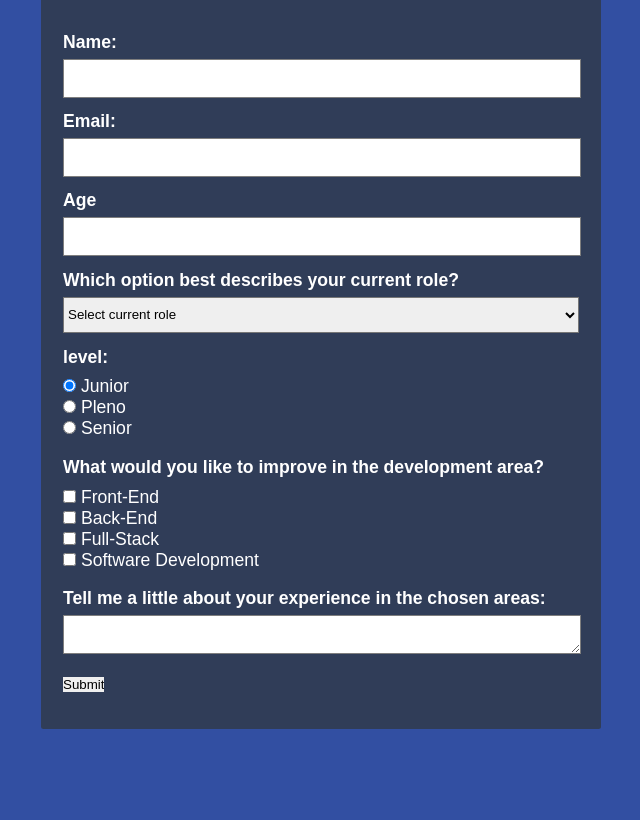
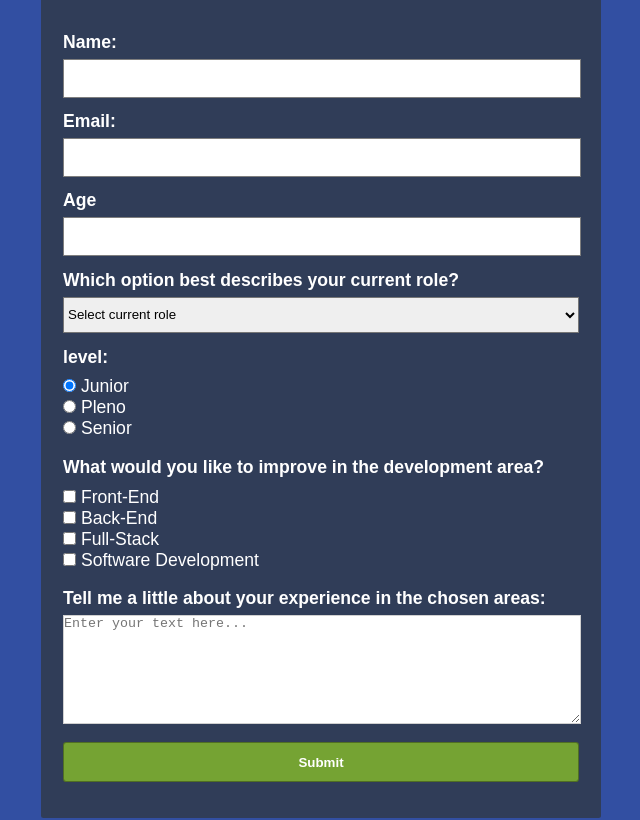
Before and after one commit to alefalves4867/projects, a plain HTML site: page search form/index.html in a window 1280 px wide. Shown: the part 131-951 px from the top of the page, without its empty margins (319-959 px from the left). Before the commit the page ends 862 px from the top, so only its background shows below. Drawn offline with Linux system fonts and the light colour scheme.

Commit message:
form feature

```diff
--- a/search form/css/style.css
+++ b/search form/css/style.css
@@ -3,7 +3,7 @@
 *{
     margin: 0;
     padding: 0;
-    border: none;
+    border: 0px;
 }
 /*
     --color1: #324FA2;
@@ -13,6 +13,7 @@
     --color1: #324FA2;
     --color2: #323A4E;
     --color3: #2f33299a;
+    --color4: #75A333;
 
 }
 
@@ -71,7 +72,7 @@ fieldset {
     margin: 0.45em 0em 1em 0em;
     width: 100%;
     height: 2.3rem;
-    border: 1px solid rgba(0, 0, 0, 0.507);
+    border: .75px solid rgba(0, 0, 0, 0.507);
 }
 
 #boher {
@@ -85,3 +86,20 @@ fieldset {
     flex-direction: column;
     margin: .5em 0em 1em 0em;
 }
+
+#experience{
+    height: 8em;
+    border: .25px solid rgba(0, 0, 0, 0.186) !important;
+}
+
+input[type=submit]{
+    background-color: var(--color4);
+    padding: .25em .3em .25em .3em;
+    width: 100%;
+    height: 3em;
+    color: white;
+    border: .05em solid rgba(0, 0, 0, 0.32);
+    cursor: pointer;
+    border-radius: .25em;
+    font-weight: bold;
+}
--- a/search form/index.html
+++ b/search form/index.html
@@ -86,7 +86,7 @@
                     </div>
                     <div>
                         <label for="tell" class="lbl"><strong>Tell me a little about your experience in the chosen areas:</strong></label>
-                        <textarea name="experience" id="experience" cols="30" rows="6" ></textarea>
+                        <textarea name="experience" id="experience" cols="30" rows="6" placeholder="Enter your text here..."></textarea>
                     </div>
                     <input type="submit" value="Submit">
                 </fieldset>
```
